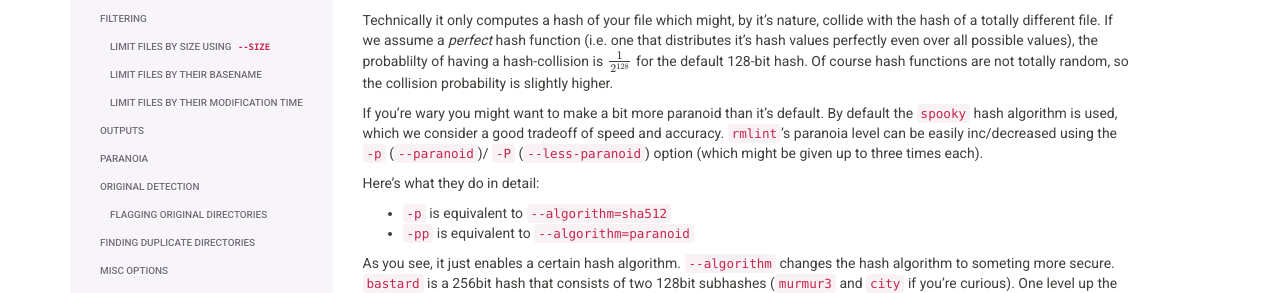
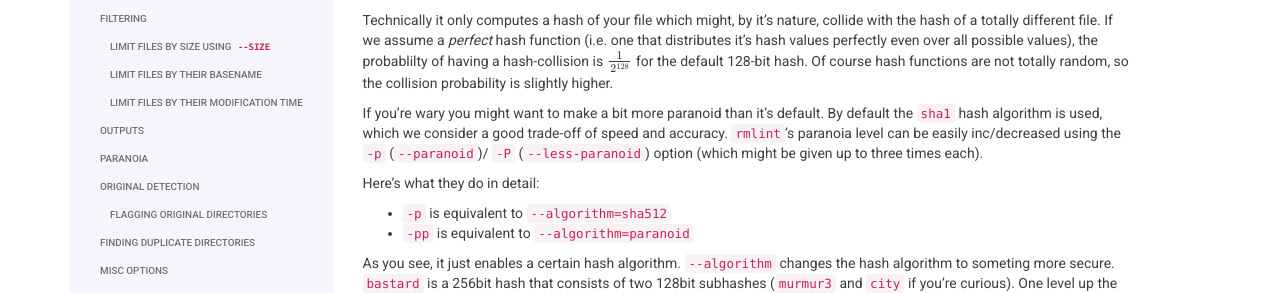
Before and after one commit to sahib/rmlint, a Sphinx documentation site: the page built from docs/tutorial.rst, in a window 1280 px wide and 900 px high, scrolled down 5369 px. Shown: the part 155-448 px from the top of the window. Built offline with Sphinx 7.4.7, drawn with Linux system fonts in a browser that asks for light colours.

Commit message:
docs: fix mentions of spooky as default digest

```diff
--- a/docs/rmlint.1.rst
+++ b/docs/rmlint.1.rst
@@ -100,7 +100,7 @@ General Options
 
     If the value is omitted it is set to a true value.
 
-:``-a --algorithm=name`` (**default\:** *spooky*) :
+:``-a --algorithm=name`` (**default\:** *sha1*) :
 
     Choose the hash algorithm to use for finding duplicate files.
     The following well-known algorithms are available:
--- a/docs/tutorial.rst
+++ b/docs/tutorial.rst
@@ -407,8 +407,8 @@ possible values), the probablilty of having a hash-collision is
 functions are not totally random, so the collision probability is slightly higher.
 
 If you're wary you might want to make a bit more paranoid than it's default.
-By default the ``spooky`` hash algorithm is used, which we consider a good
-tradeoff of speed and accuracy. ``rmlint``'s paranoia level can be easily
+By default the ``sha1`` hash algorithm is used, which we consider a good
+trade-off of speed and accuracy. ``rmlint``'s paranoia level can be easily
 inc/decreased using the ``-p`` (``--paranoid``)/ ``-P`` (``--less-paranoid``)
 option (which might be given up to three times each).
 
```
